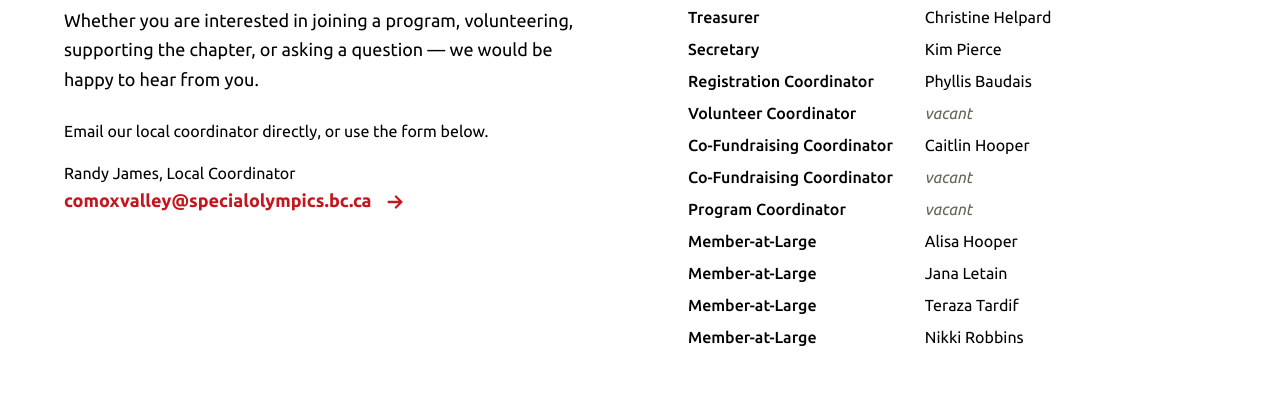
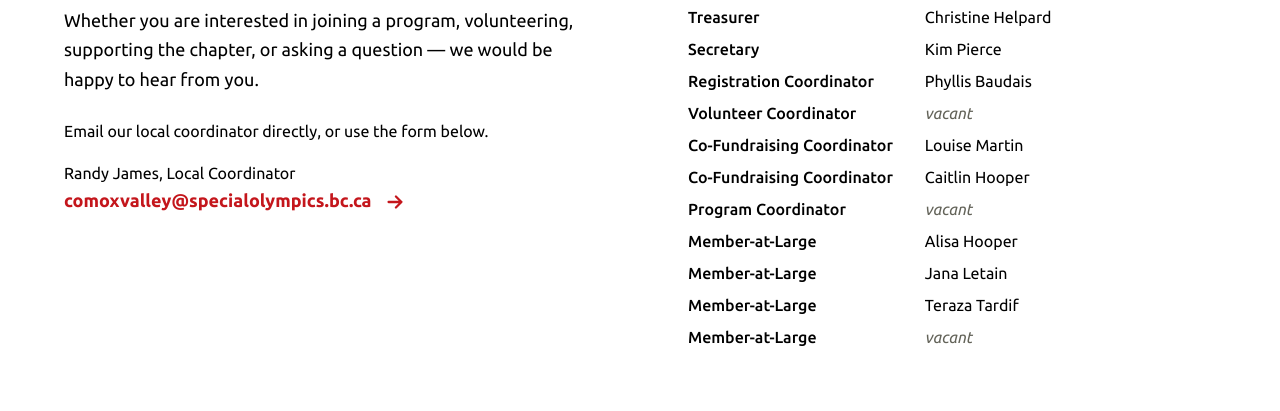
Before and after one commit to MWilsonNIC/sobc, a website: page contact.html in a window 1280 px wide. Shown: the part 389-800 px from the top of the page. Drawn offline with Linux system fonts and the light colour scheme.

Commit message:
Update contact list as per client request

```diff
--- a/contact.html
+++ b/contact.html
@@ -279,10 +279,10 @@
             <dd class="italic text-grey-700">vacant</dd>
 
             <dt class="font-medium">Co-Fundraising Coordinator</dt>
-            <dd>Caitlin Hooper</dd>
+            <dd>Louise Martin</dd>
 
             <dt class="font-medium">Co-Fundraising Coordinator</dt>
-            <dd class="italic text-grey-700">vacant</dd>
+            <dd>Caitlin Hooper</dd>
 
             <dt class="font-medium">Program Coordinator</dt>
             <dd class="italic text-grey-700">vacant</dd>
@@ -297,7 +297,7 @@
             <dd>Teraza Tardif</dd>
 
             <dt class="font-medium">Member-at-Large</dt>
-            <dd>Nikki Robbins</dd>
+            <dd class="italic text-grey-700">vacant</dd>
           </dl>
         </div>
       </section>
```
